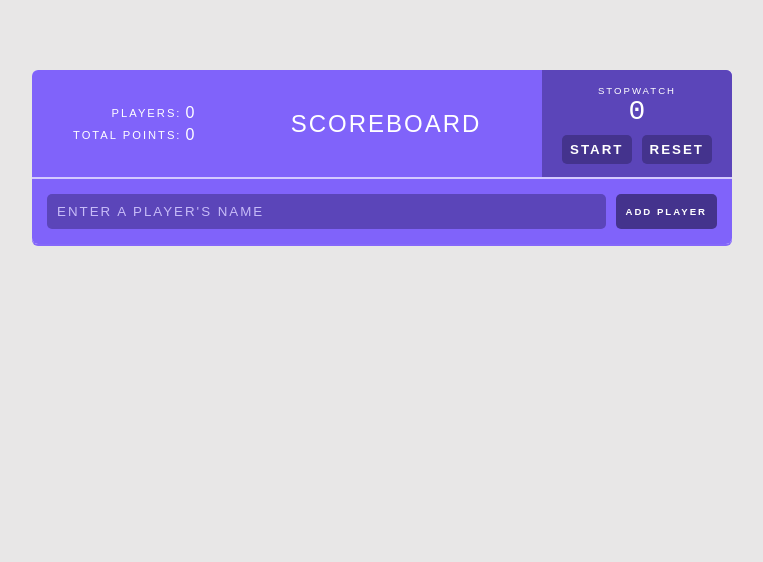
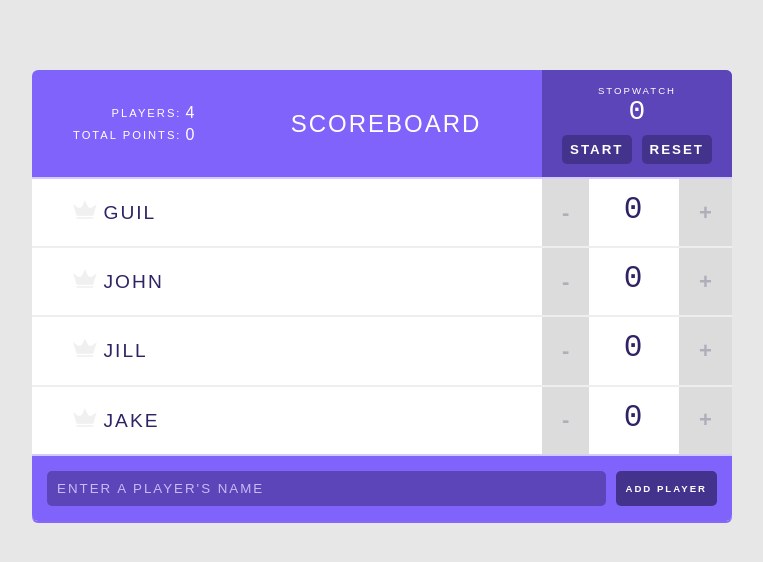
Before and after one commit to dac392/Scoreboard-treehouse-react, a React (Create React App) app: page / in a window 1280 px wide. Shown: the top 562 px of the page, without its empty margins (258-1021 px from the left). Built offline with nearby package versions, Linux system fonts and the light colour scheme.

Commit message:
initial values

```diff
--- a/src/components/App.js
+++ b/src/components/App.js
@@ -1,10 +1,20 @@
-import React from 'react';
+import React, { useContext, useEffect } from 'react';
 import Header from './Header'
 import PlayerList from './PlayerList';
 import AddPlayerForm from './AddPlayerForm';
+import { ScoreBoardContext } from './Context';
 
 
 const App = ()=> {
+
+  const { actions } = useContext(ScoreBoardContext);
+  useEffect( ()=>{
+    actions.addPlayer("Guil");
+    actions.addPlayer("John");
+    actions.addPlayer("Jill");
+    actions.addPlayer("jake");
+  }, []);
+
   return (
       <div className="scoreboard">
         <Header title="Scoreboard" />
```
